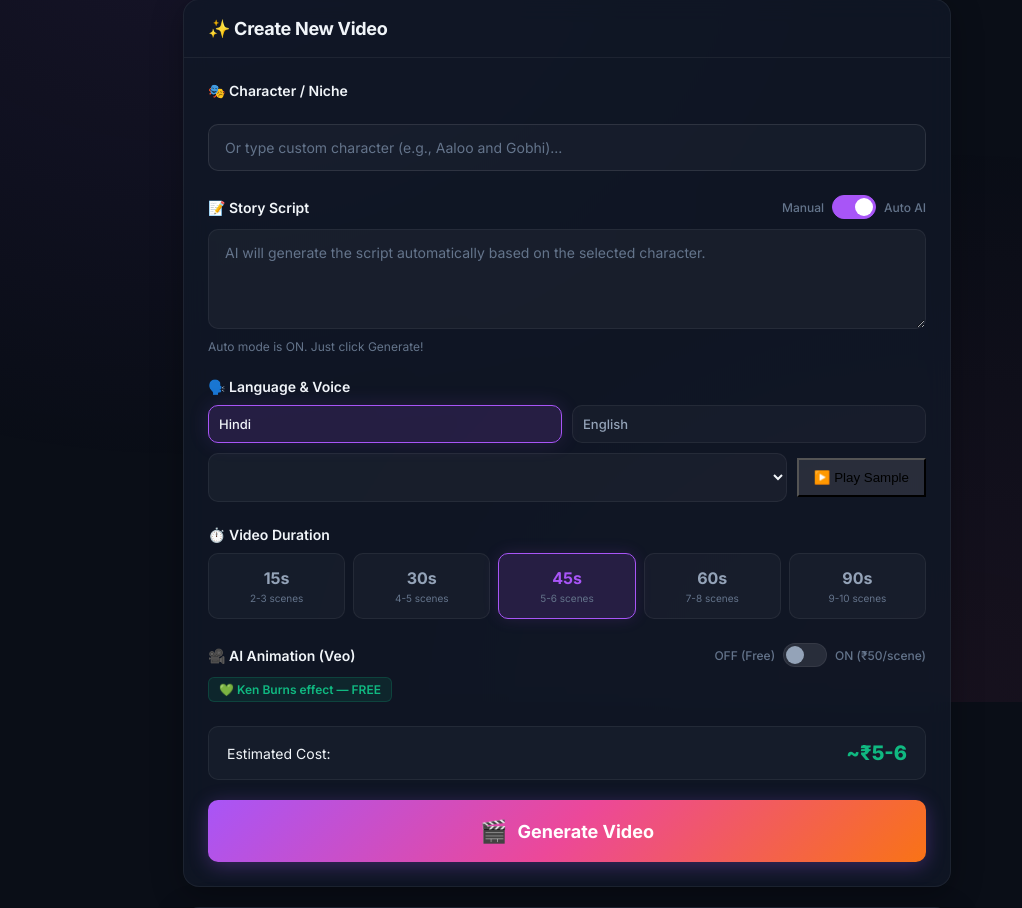
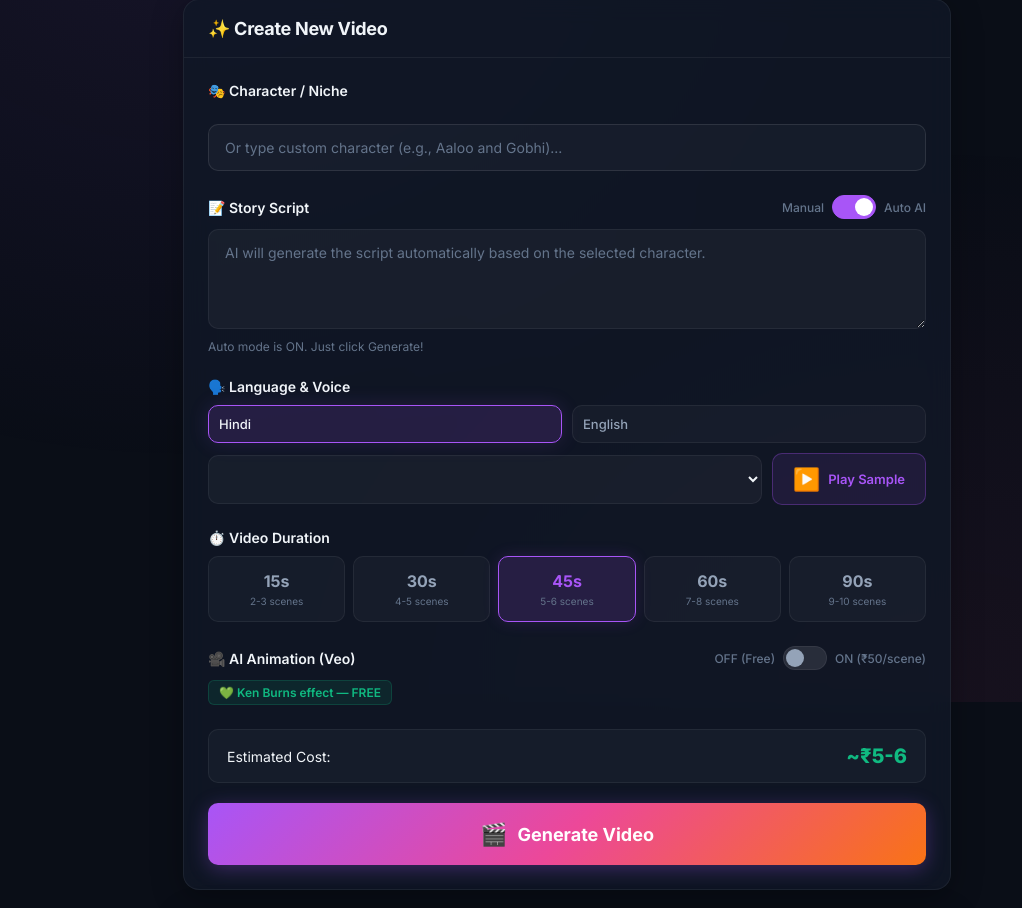
Before and after one commit to sa1n1v1pul/ShortForge_AI, a Flask app: template web/templates/index.html in a window 1280 px wide. Shown: the part 98-1006 px from the top of the page, without its empty margins (73-1095 px from the left). Run offline with Flask 3, Linux system fonts and the light colour scheme; the template is opened without the code that fills it, so the values that code supplies are empty.

Commit message:
style: Improve Play Sample button styling and add visual playback feedback

```diff
--- a/web/static/style.css
+++ b/web/static/style.css
@@ -609,6 +609,37 @@ select.text-input option {
     border-color: rgba(255, 255, 255, 0.15);
 }
 
+.play-sample-btn {
+    padding: 12px 20px;
+    background: rgba(168, 85, 247, 0.1);
+    border: 1px solid rgba(168, 85, 247, 0.3);
+    border-radius: var(--radius-sm);
+    color: var(--accent);
+    font-size: 13px;
+    font-weight: 600;
+    cursor: pointer;
+    transition: var(--transition);
+    font-family: inherit;
+    display: flex;
+    align-items: center;
+    gap: 8px;
+    white-space: nowrap;
+}
+
+.play-sample-btn:hover {
+    background: rgba(168, 85, 247, 0.2);
+    border-color: var(--accent);
+    transform: translateY(-1px);
+    box-shadow: 0 4px 12px rgba(168, 85, 247, 0.2);
+}
+
+.play-sample-btn.playing {
+    background: var(--accent-gradient);
+    color: white;
+    border-color: transparent;
+    animation: pulse 1.5s infinite;
+}
+
 /* ═══════════════════════════════════════════════════════════ */
 /*  VIDEO LIST                                                 */
 /* ═══════════════════════════════════════════════════════════ */
--- a/web/templates/index.html
+++ b/web/templates/index.html
@@ -83,8 +83,8 @@
                         <select id="voiceSelect" class="text-input" style="flex: 1; cursor: pointer;">
                             <!-- Options injected by JS -->
                         </select>
-                        <button id="playVoiceBtn" type="button" class="btn" style="padding: 10px 15px; width: auto; background: rgba(255,255,255,0.1);">
-                            ▶️ Play Sample
+                        <button id="playVoiceBtn" type="button" class="play-sample-btn">
+                            <span class="btn-icon">▶️</span> Play Sample
                         </button>
                     </div>
                 </div>
@@ -354,7 +354,21 @@
                 currentAudio.currentTime = 0;
             }
             currentAudio = new Audio(`/static/samples/${selectedLanguage}_${voiceKey}.mp3`);
-            currentAudio.play().catch(e => console.error("Audio play failed:", e));
+
+            // Add visual feedback
+            playVoiceBtn.classList.add('playing');
+            playVoiceBtn.innerHTML = '<span class="btn-icon">🔊</span> Playing...';
+
+            currentAudio.addEventListener('ended', () => {
+                playVoiceBtn.classList.remove('playing');
+                playVoiceBtn.innerHTML = '<span class="btn-icon">▶️</span> Play Sample';
+            });
+
+            currentAudio.play().catch(e => {
+                console.error("Audio play failed:", e);
+                playVoiceBtn.classList.remove('playing');
+                playVoiceBtn.innerHTML = '<span class="btn-icon">▶️</span> Play Sample';
+            });
         });
 
         // ═══════════════════════════════════════════════════════
```
